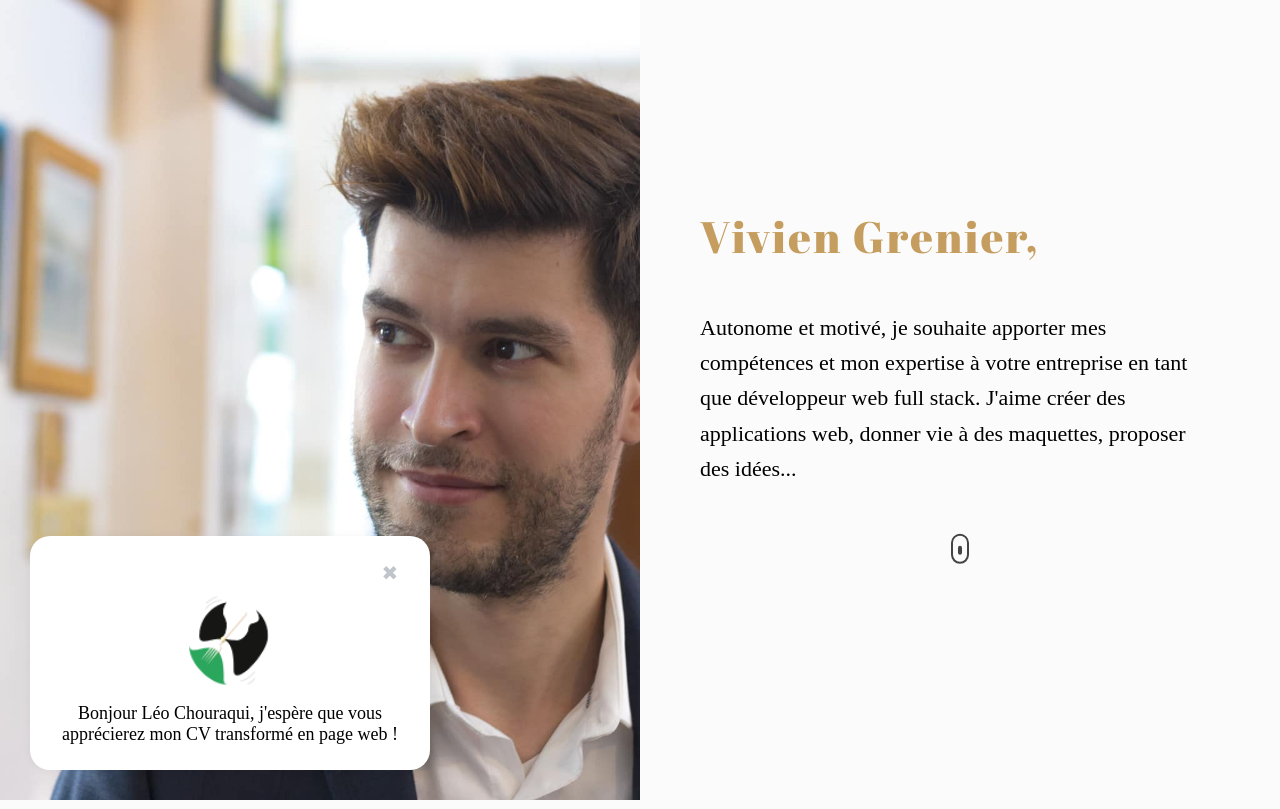
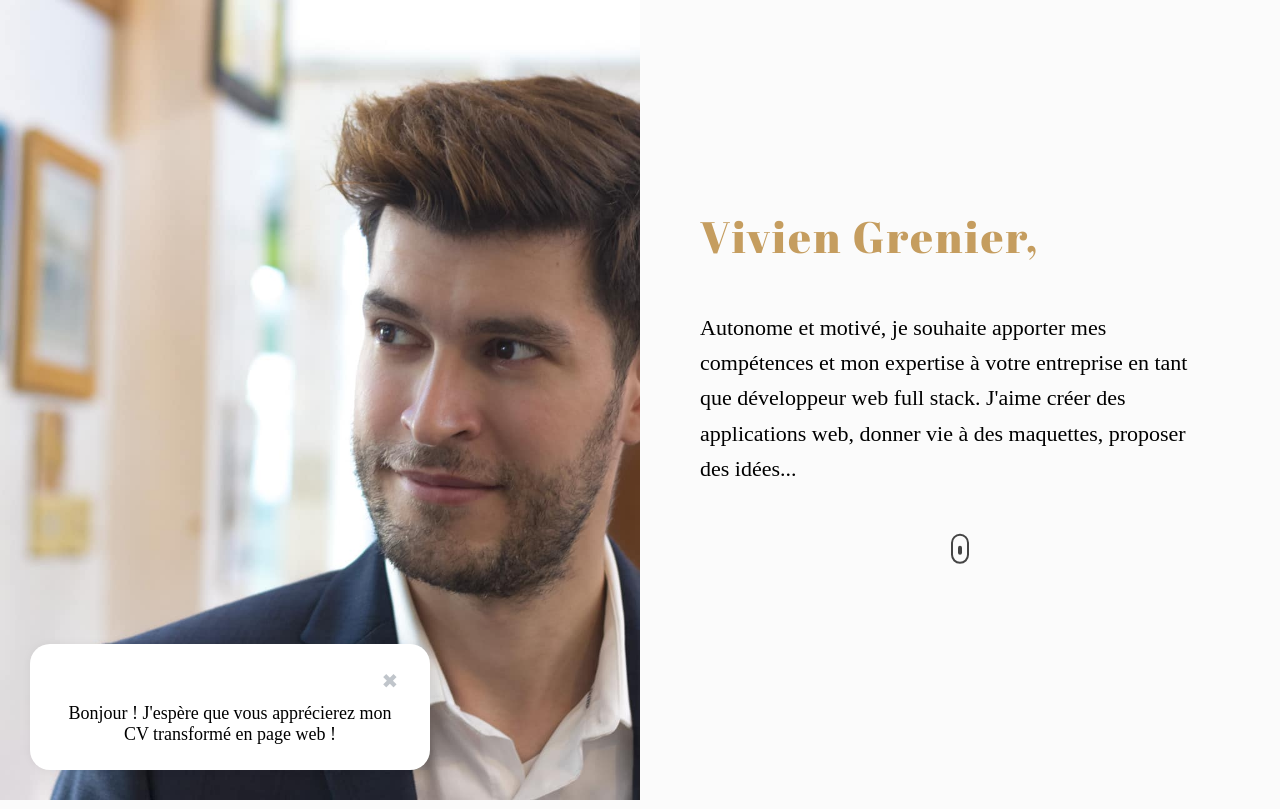
Before and after one commit to VivienG-Dev/cv_webformat_vivieng, a plain HTML site: page index.html in a window 1280 px wide. Shown: the top 809 px of the page. Drawn offline with nearby package versions, Linux system fonts and the light colour scheme; a web font is replaced by a local one.

Commit message:
Content editing

```diff
--- a/index.html
+++ b/index.html
@@ -253,8 +253,7 @@
                     <!-- /SOCIAL ICONS -->
 
                     <p>
-                        © 2022 <a href="https://www.vivieng.com/">VivienG</a> | Made for
-                        <a href="https://spinforeat.com/">SpinforEat</a>
+                        © 2022 Made with love by <a href="https://www.vivieng.com/">VivienG</a>
                     </p>
                 </footer>
                 <!-- /FOOTER -->
@@ -262,8 +261,7 @@
                 <div class="popup-container">
                     <div class="popup-container__content">
                         <button class="close">✖</button>
-                        <img src="assets/img/spinforeat-logo.png" alt="SpinforEat" />
-                        <p>Bonjour Léo Chouraqui, j'espère que vous apprécierez mon CV transformé
+                        <p>Bonjour ! J'espère que vous apprécierez mon CV transformé
                             en page web !
                         </p>
                     </div>
```
